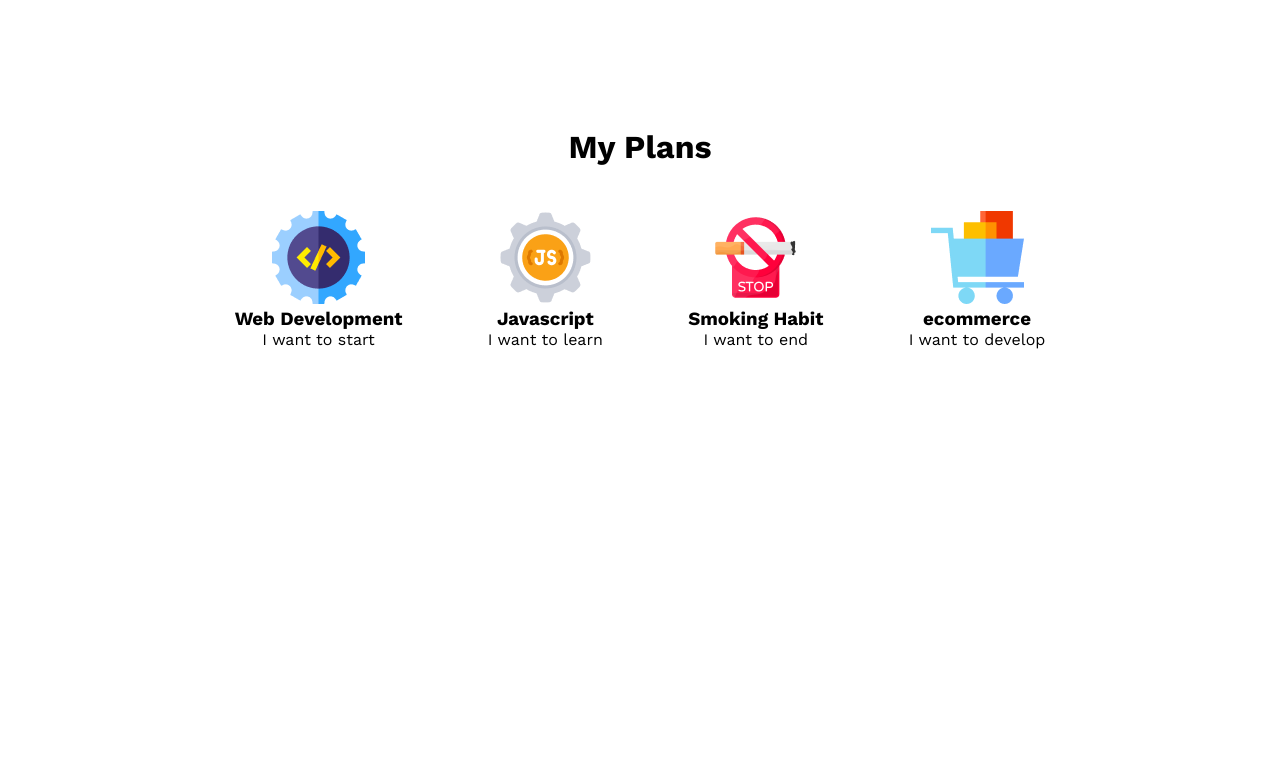
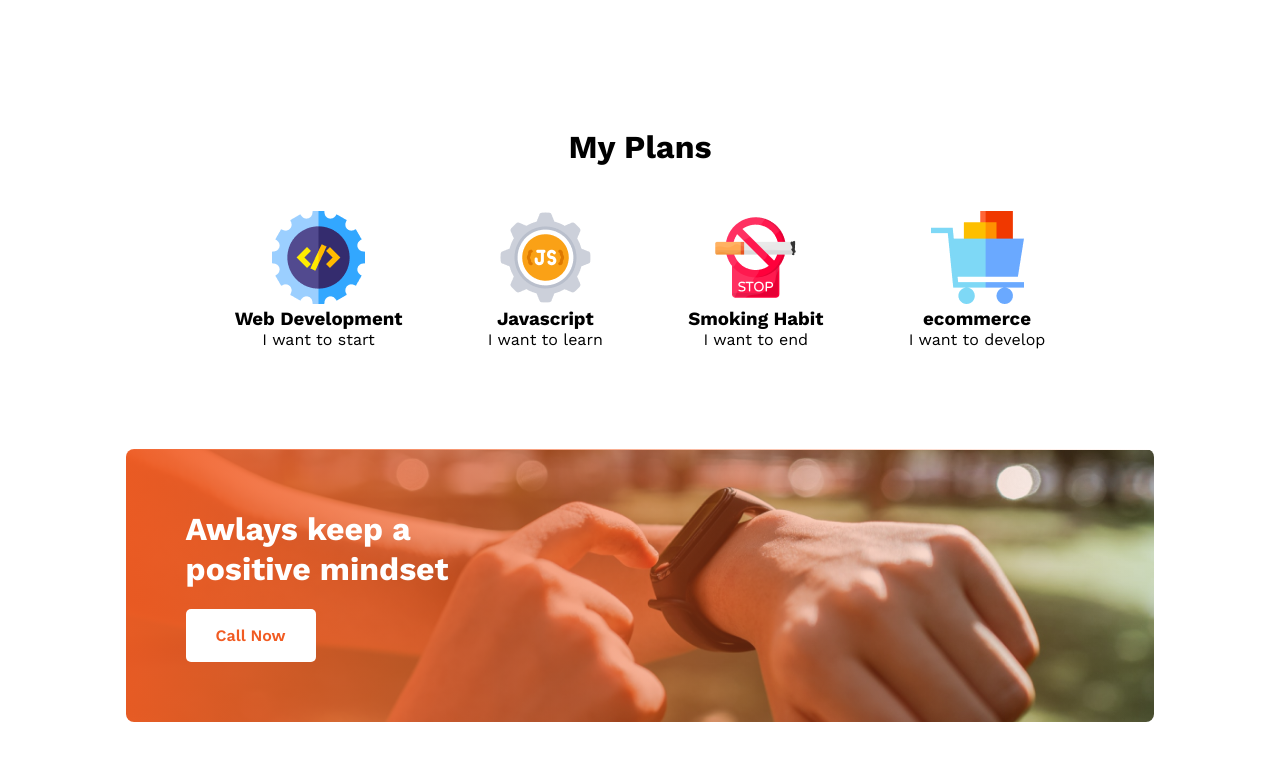
Before and after one commit to abdullahjim29/thinks-power, a plain HTML site: page index.html in a window 1280 px wide. Shown: the part 1527-2287 px from the top of the page. Before the commit the page ends 1976 px from the top, so only its background shows below. Drawn offline with nearby package versions, Linux system fonts and the light colour scheme.

Commit message:
positive mindset section completed

```diff
--- a/index.html
+++ b/index.html
@@ -67,6 +67,14 @@
                 </div>
             </div>
         </section>
+
+        <!-- positive mindset section -->
+        <section class="positive-mindset-container">
+            <div>
+                <h1>Awlays keep a positive mindset</h1>
+                <button>Call Now</button>
+            </div>
+        </section>
     </main>
 
     <footer>
--- a/styles/think-power.css
+++ b/styles/think-power.css
@@ -122,3 +122,41 @@ header {
   letter-spacing: 0%;
   font-size: 32px;
 }
+
+/* positive-mindset section styles */
+
+.positive-mindset-container {
+  width: 71%;
+  margin: 100px auto;
+  background-image:
+  linear-gradient(to left, rgb(241, 91, 34, 0.01),rgba(241, 91, 34, 0.93)),
+  url("../images/watch.png");
+  background-repeat: no-repeat;
+  background-size: cover;
+  padding: 60px;
+  border-radius: 8px;
+}
+
+.positive-mindset-container h1 {
+  font-size: 32px;
+  font-weight: 700;
+  line-height: 40px;
+  letter-spacing: 0%;
+  text-align: left;
+  max-width: 321px;
+  color: #FFFFFF;
+}
+
+.positive-mindset-container button {
+  color: #f15b22;
+  border-radius: 5px;
+  background: rgb(255, 255, 255);
+  padding: 15px 30px;
+  font-weight: 600;
+  line-height: 23px;
+  letter-spacing: 0%;
+  text-align: center;
+  margin-top: 20px;
+  border: none;
+  font-size: 16px;
+}
```
